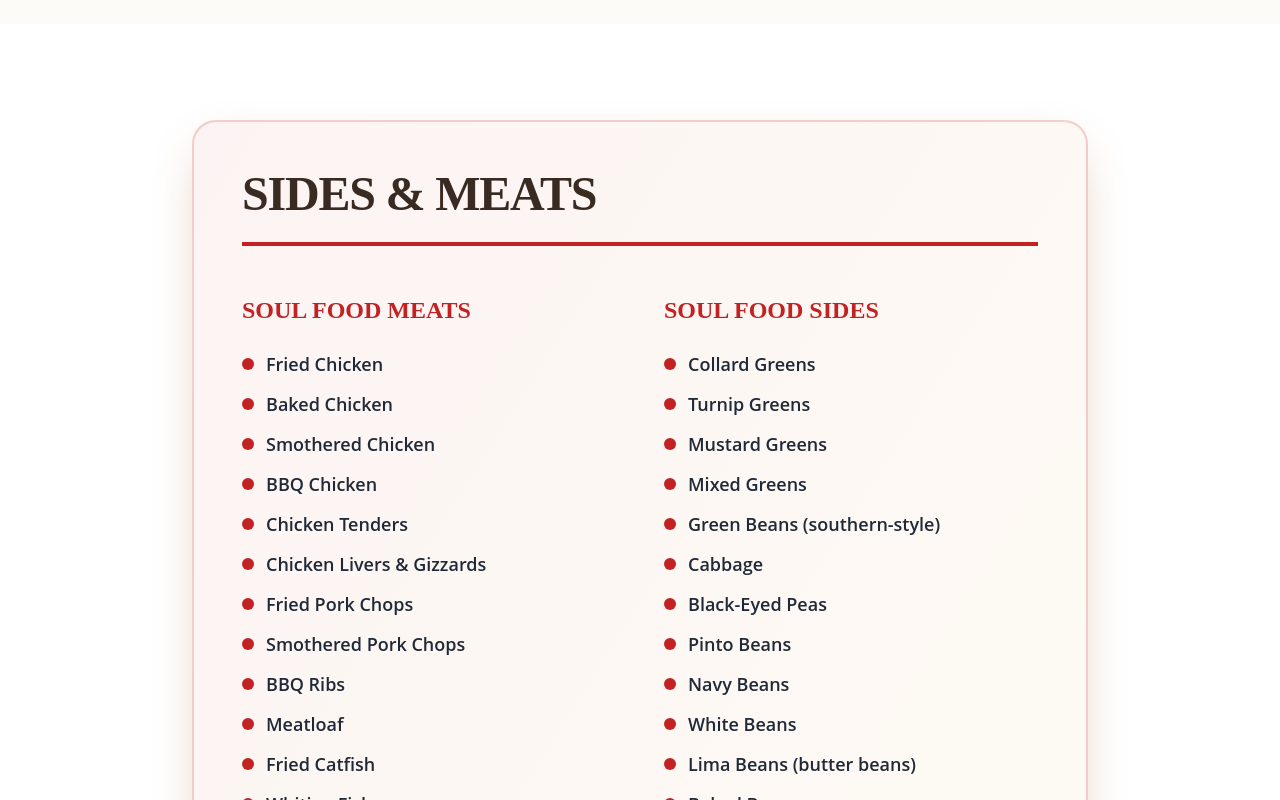
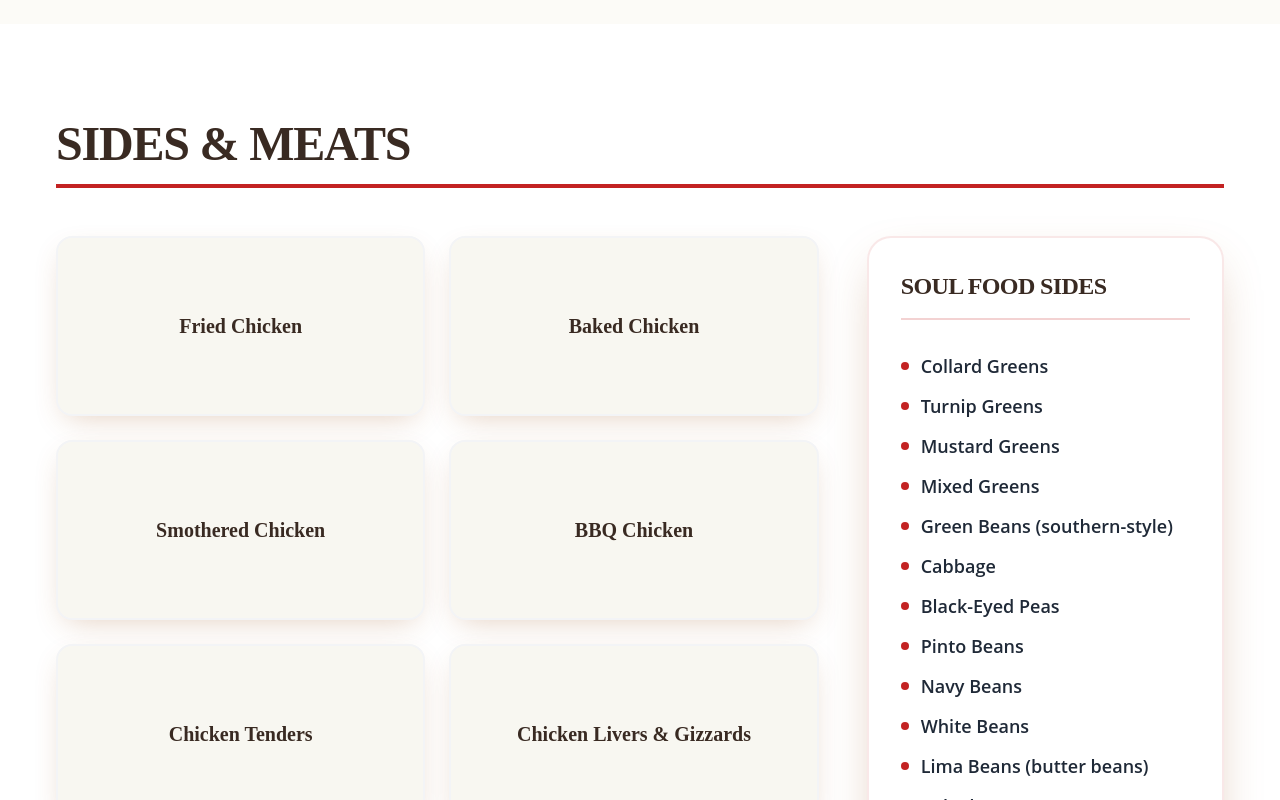
Before and after one commit to pythondev56/emmetts-soul-kitchen, a React (Vite) app: page /menu in a window 1280 px wide. Shown: the part 1840-2640 px from the top of the page. Built offline with nearby package versions, Linux system fonts and the light colour scheme.

Commit message:
Convert sides and meats to individual cards layout

```diff
--- a/src/pages/Menu.tsx
+++ b/src/pages/Menu.tsx
@@ -10,6 +10,8 @@ import potRoast from "@/assets/pot-roast.png";
 
 const Menu = () => {
   const { t } = useTranslation();
+
+  const allMeatsArray = t("menuPage.allMeats", { returnObjects: true }) as string[];
 
   const soulFoodMeats = [
     {
@@ -62,6 +64,12 @@ const Menu = () => {
       description: t("menuPage.meats.friedChopsDesc")
     },
   ];
+
+  // Create individual card data for all meats
+  const allMeatsCards = allMeatsArray.map((meat: string) => ({
+    name: meat,
+    description: ""
+  }));
 
   const soulFoodSides = [
     t("menuPage.sides.macCheese"),
@@ -203,7 +211,7 @@ const Menu = () => {
         </div>
       </section>
 
-      {/* Sides & Meats Card Section */}
+      {/* Complete Sides & Meats Section - Individual Cards */}
       <section className="section-padding bg-white">
         <div className="container-custom">
           <motion.div
@@ -211,64 +219,72 @@ const Menu = () => {
             whileInView={{ opacity: 1, y: 0 }}
             viewport={{ once: true }}
             transition={{ duration: 0.6 }}
-            className="max-w-4xl mx-auto"
+            className="mb-12"
           >
-            <div className="bg-gradient-to-br from-primary/5 to-highlight/5 rounded-3xl p-12 shadow-warm-lg border-2 border-primary/20">
-              <div className="flex items-center gap-3 mb-12 border-b-4 border-primary pb-6">
+            <div className="flex items-center gap-3 mb-8 border-b-4 border-primary pb-4">
               <h2 className="font-heading text-4xl md:text-5xl font-black text-foreground uppercase tracking-tight">
                 {t("menuPage.sidesAndMeatsTitle")}
               </h2>
             </div>
+          </motion.div>
 
-              <div className="grid grid-cols-1 md:grid-cols-2 gap-12">
-                {/* Soul Food Meats */}
-                <div>
-                  <h3 className="font-heading text-2xl font-black text-primary mb-6 uppercase">Soul Food Meats</h3>
+          <div className="grid grid-cols-1 lg:grid-cols-3 gap-12">
+            {/* Meats Cards Column */}
+            <div className="lg:col-span-2">
+              <div className="grid grid-cols-1 md:grid-cols-2 gap-6">
+                {allMeatsCards.map((item, index) => (
+                  <motion.div
+                    key={item.name}
+                    initial={{ opacity: 0, y: 20 }}
+                    whileInView={{ opacity: 1, y: 0 }}
+                    viewport={{ once: true }}
+                    transition={{ duration: 0.4, delay: index * 0.05 }}
+                    className="bg-card rounded-2xl p-6 shadow-warm border-2 border-gray-100 hover:border-primary/50 hover:shadow-md transition-all"
+                  >
+                    <div className="flex items-center justify-center min-h-32">
+                      <h3 className="font-heading font-bold text-xl text-foreground text-center">
+                        {item.name}
+                      </h3>
+                    </div>
+                  </motion.div>
+                ))}
+              </div>
+            </div>
+
+            {/* Sides List Column */}
+            <div className="lg:col-span-1">
+              <div className="bg-white rounded-3xl p-8 shadow-warm-lg border-2 border-primary/10 sticky top-24">
+                <div className="flex items-center gap-3 mb-8 border-b-2 border-primary/20 pb-4">
+                  <h2 className="font-heading text-2xl font-black text-foreground uppercase tracking-tight">
+                    {t("menuPage.sidesTitle")}
+                  </h2>
+                </div>
+
                 <ul className="space-y-3">
-                    {t("menuPage.allMeats", { returnObjects: true }).map((meat: string, index: number) => (
+                  {(t("menuPage.allSides", { returnObjects: true }) as string[]).map((side, index) => (
                     <motion.li
-                        key={meat}
-                        initial={{ opacity: 0, x: -10 }}
+                      key={side}
+                      initial={{ opacity: 0, x: 20 }}
                       whileInView={{ opacity: 1, x: 0 }}
                       viewport={{ once: true }}
                       transition={{ duration: 0.3, delay: index * 0.03 }}
-                        className="text-lg font-semibold text-gray-800 flex items-center gap-3 hover:text-primary transition-colors"
+                      className="text-lg font-semibold text-gray-800 flex items-center gap-3 hover:text-primary transition-colors cursor-default"
                     >
-                        <span className="w-3 h-3 bg-primary rounded-full flex-shrink-0" />
-                        {meat}
-                      </motion.li>
-                    ))}
-                  </ul>
-                </div>
-
-                {/* Soul Food Sides */}
-                <div>
-                  <h3 className="font-heading text-2xl font-black text-primary mb-6 uppercase">Soul Food Sides</h3>
-                  <ul className="space-y-3">
-                    {t("menuPage.allSides", { returnObjects: true }).map((side: string, index: number) => (
-                      <motion.li
-                        key={side}
-                        initial={{ opacity: 0, x: -10 }}
-                        whileInView={{ opacity: 1, x: 0 }}
-                        viewport={{ once: true }}
-                        transition={{ duration: 0.3, delay: index * 0.03 }}
-                        className="text-lg font-semibold text-gray-800 flex items-center gap-3 hover:text-primary transition-colors"
-                      >
-                        <span className="w-3 h-3 bg-primary rounded-full flex-shrink-0" />
+                      <span className="w-2 h-2 bg-primary rounded-full" />
                       {side}
                     </motion.li>
                   ))}
                 </ul>
-                </div>
-              </div>
 
-              <div className="mt-12 pt-8 border-t-2 border-primary/20">
-                <p className="text-center text-muted-foreground text-sm italic">
+                <div className="mt-12 p-6 bg-primary/5 rounded-2xl border border-primary/10">
+                  <p className="text-sm font-bold text-primary uppercase mb-2">{t("common.notice")}</p>
+                  <p className="text-muted-foreground text-sm italic">
                     {t("menuPage.orderNotice")}
                   </p>
                 </div>
               </div>
-          </motion.div>
+            </div>
+          </div>
         </div>
       </section>
     </Layout>
```
Lines whose indentation alone changed are shown as unchanged.
